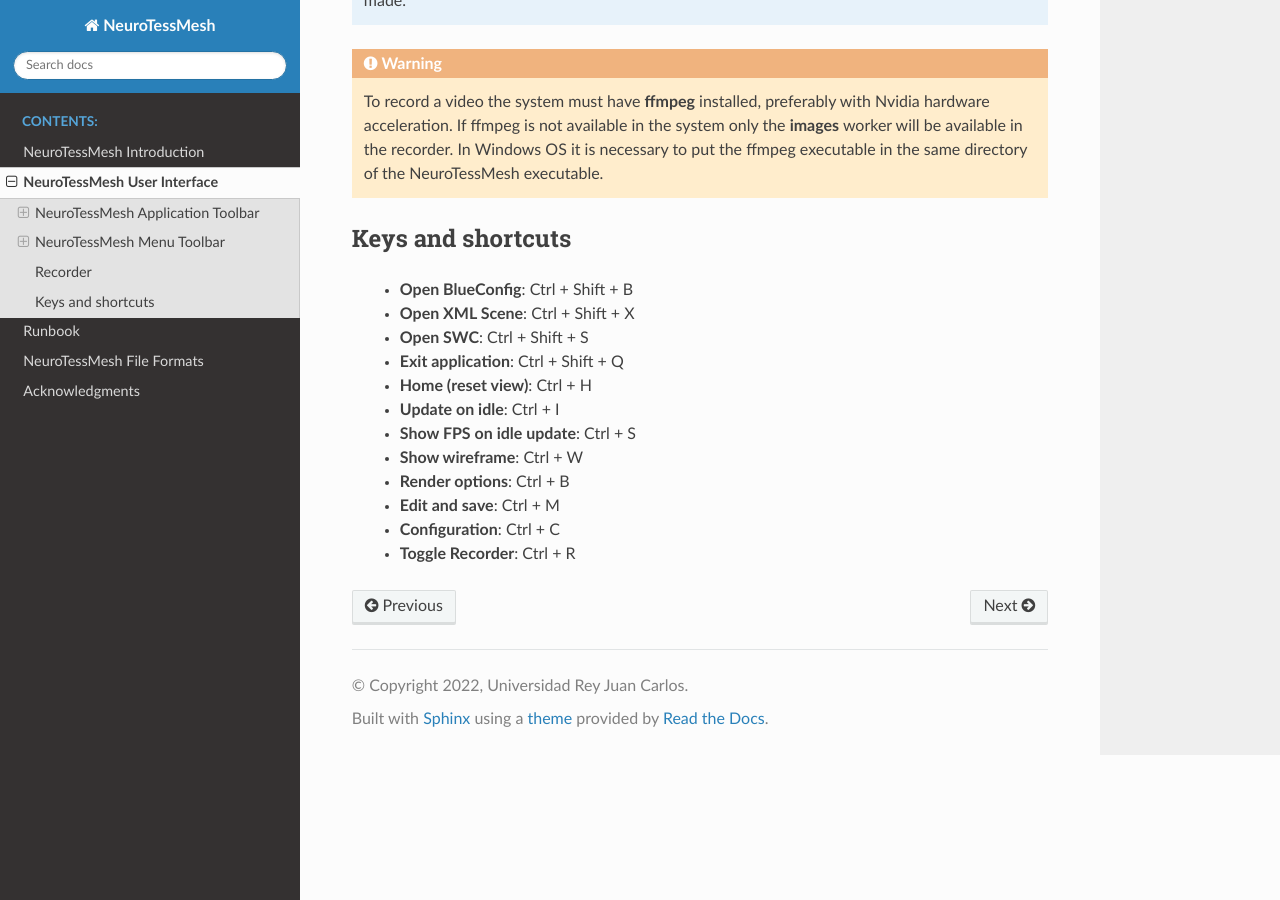
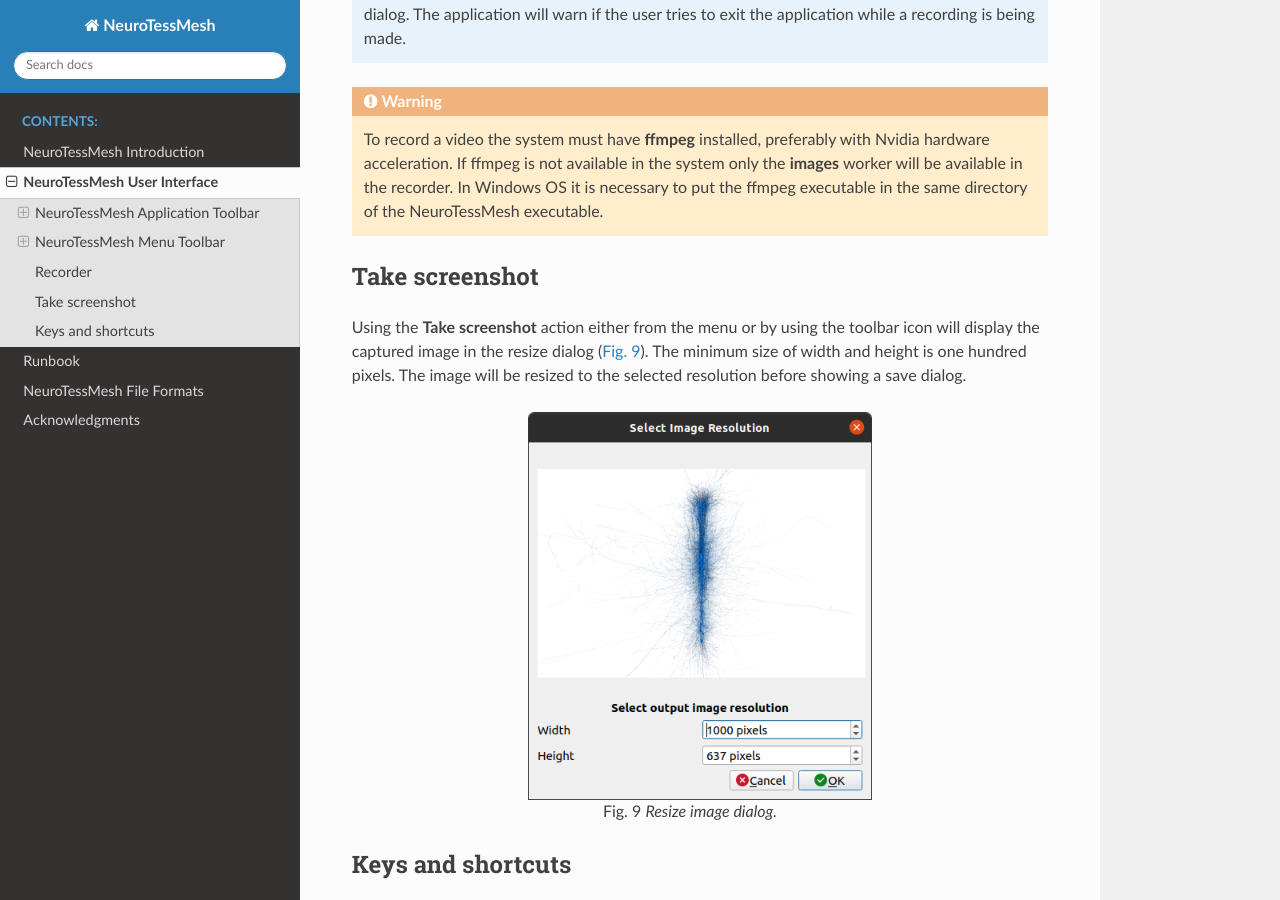
Before and after one commit to vg-lab/NeuroTessMeshDocs, a Sphinx documentation site: the page built from source/02-NeuroTessMeshUserInterface.rst, in a window 1280 px wide and 900 px high, scrolled down 6867 px. Built offline with Sphinx 7.4.7 and the Read the Docs theme 2.0.0, drawn with Linux system fonts in a browser that asks for light colours; some of the changed text lies outside the part shown.

Commit message:
Added take screenshot. Update to version 0.5.3

```diff
--- a/source/01-Introduction.rst
+++ b/source/01-Introduction.rst
@@ -4,7 +4,7 @@
 
 **NeuroLOTs** is a set of libraries and tools that implement a method for generating neuronal meshes and for visualizing them at different levels of detail using GPU-based tessellation. As a part of NeuroLOTs, **NeuroTessMesh** provides a visual environment for the generation of 3D polygonal meshes that approximate the membrane of neuronal cells, from the morphological tracings that describe the morphology of the neurons. The 3D models can be tessellated at different levels of detail, providing either homogeneous or adaptive resolution along the model. The soma shape is recovered from the incomplete information of the tracings, applying a physical deformation model that can be interactively adjusted. The adaptive refinement process performed in the GPU generates meshes that allow good visual quality geometries at an affordable computational cost, both in terms of memory and rendering time. NeuroTessMesh is the front-end GUI to NeuroLOTs framework.
 
-This documentation is for NeuroTessMesh version 0.5.2 software that can be obtained from the homepage.
+This documentation is for NeuroTessMesh version 0.5.3 software that can be obtained from the homepage.
 
 ---------------------
 Hardware requirements
@@ -117,8 +117,8 @@
 
   xhost +local:docker
   # Pull the image.
-  docker pull vglab/neurotessmesh:0.5.2-nvidia-ubuntu-16.04
+  docker pull vglab/neurotessmesh:0.5.3-nvidia-ubuntu-16.04
   # Download example data
   wget http://neuromorpho.org/dableFiles/allen%20cell%20types/CNG%20version/H16-03-001-01-09-01_559391771_m.CNG.swc
   # Run example
-  docker run --gpus 1 -ti --rm -e DISPLAY -v /tmp/.X11-unix:/tmp/.X11-unix -v /etc/machine-id:/etc/machine-id -v $(pwd)/H16-03-001-01-09-01_559391771_m.CNG.swc:/H16-03-001-01-09-01_559391771_m.CNG.swc --privileged vglab/neurotessmesh:0.5.2-nvidia-ubuntu-16.04 /usr/bin/NeuroTessMesh -swc /H16-03-001-01-09-01_559391771_m.CNG.swc
+  docker run --gpus 1 -ti --rm -e DISPLAY -v /tmp/.X11-unix:/tmp/.X11-unix -v /etc/machine-id:/etc/machine-id -v $(pwd)/H16-03-001-01-09-01_559391771_m.CNG.swc:/H16-03-001-01-09-01_559391771_m.CNG.swc --privileged vglab/neurotessmesh:0.5.3-nvidia-ubuntu-16.04 /usr/bin/NeuroTessMesh -swc /H16-03-001-01-09-01_559391771_m.CNG.swc
--- a/source/02-NeuroTessMeshUserInterface.rst
+++ b/source/02-NeuroTessMeshUserInterface.rst
@@ -25,7 +25,7 @@
 .. figure:: images/NTMimage001.png
    :alt: NeuroTessMesh application toolbar
    :align: center
-   :width: 381
+   :width: 397
    :scale: 100%
 
    NeuroTessMesh application tool bar.
@@ -206,6 +206,7 @@
 ^^^^^^^^^^
 - **Recorder**: This button shows the recorder configuration dialog if the recorder is not running. If the recorder is running it will stop the recorder.
 - **Advanced recorder options**: This option will enable advanced configuration options in the recorder configuration dialog.
+- **Take screenshot**: Takes a screenshot of the 3D view and shows a dialog to resize it before saving the image to disk.
 
 --------
 Recorder
@@ -253,6 +254,22 @@
    If ffmpeg is not available in the system only the **images** worker will be available in the recorder.
    In Windows OS it is necessary to put the ffmpeg executable in the same directory of the NeuroTessMesh executable.
 
+---------------
+Take screenshot
+---------------
+
+Using the **Take screenshot** action either from the menu or by using the toolbar icon will display the captured image in the resize dialog (:numref:`figH0`). The minimum size of width and height is one hundred pixels. The image will be resized to the selected resolution before showing a save dialog.
+
+.. _figH0:
+
+.. figure:: images/NTMimage014.png
+   :alt: Resize image dialog.
+   :align: center
+   :width: 430
+   :scale: 80%
+
+   Resize image dialog.
+
 ------------------
 Keys and shortcuts
 ------------------
--- a/source/03-Runbook.rst
+++ b/source/03-Runbook.rst
@@ -3,7 +3,7 @@
 =======
 
 .. note::
-   This runbook will test the main functionalities of NeuroTessMesh and can be considered as a basic tutorial for the application, but **not** as a complete and exhaustive tutorial of all its functionalities. This runbook is up to date with NeuroTessMesh version 0.5.2.
+   This runbook will test the main functionalities of NeuroTessMesh and can be considered as a basic tutorial for the application, but **not** as a complete and exhaustive tutorial of all its functionalities. This runbook is up to date with NeuroTessMesh version 0.5.3.
 
 1. Load a "swc" file (:numref:`fig5`).
 
--- a/source/conf.py
+++ b/source/conf.py
@@ -22,7 +22,7 @@
 author = 'Félix de las Pozas Álvarez'
 
 # The full version, including alpha/beta/rc tags
-release = '0.5.2'
+release = '0.5.3'
 
 
 # -- General configuration ---------------------------------------------------
@@ -67,7 +67,7 @@
 \begin{center}
   \includegraphics[width=6cm,height=6cm]{neurotessmesh.png}\\[8ex]
   {\Huge NeuroTessMesh Documentation}\\[4ex]
-  {\Large Version 0.5.2}\\[4ex]
+  {\Large Version 0.5.3}\\[4ex]
   {\Large Juan Jos\'{e} Garc\'{i}a Cantero \& F\'{e}lix de las Pozas \'{A}lvarez}\\[4ex]
   {\Large March 2022}\\[16ex]
   {\Large Visualization \& Graphics Lab, Universidad Rey Juan Carlos}\\[4ex]
```
Also changed, not shown: source/images/NTMimage001.png, source/images/NTMimage014.png (added).
